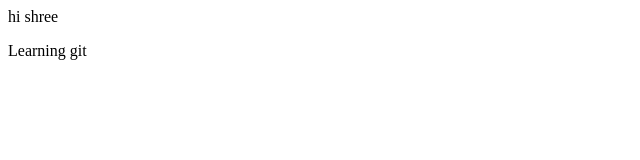
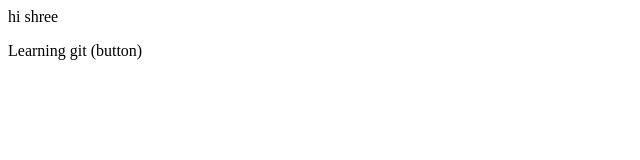
Before and after one commit to Rupashree-star/Local_Repository, a plain HTML site: page index.html in a window 1280 px wide. Shown: the full height of the page, 0-640 px from the left. Drawn offline with Linux system fonts and the light colour scheme.

Commit message:
add new feature

```diff
--- a/index.html
+++ b/index.html
@@ -1,4 +1,4 @@
 <p>
     hi shree
 </p>
-<Macro>Learning git</Macro>
+<Macro>Learning git (button)</Macro>
```
